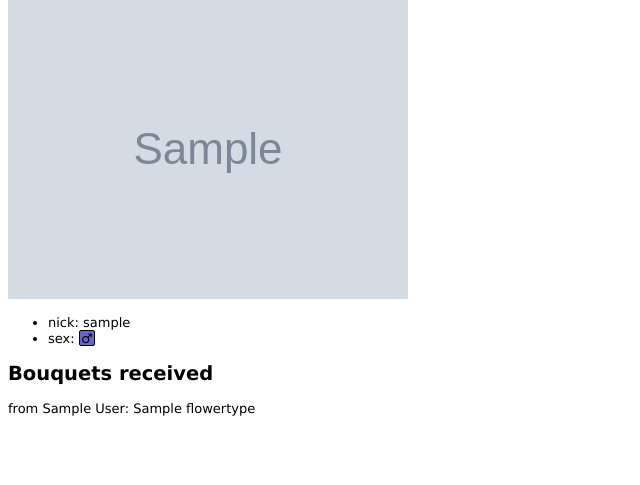
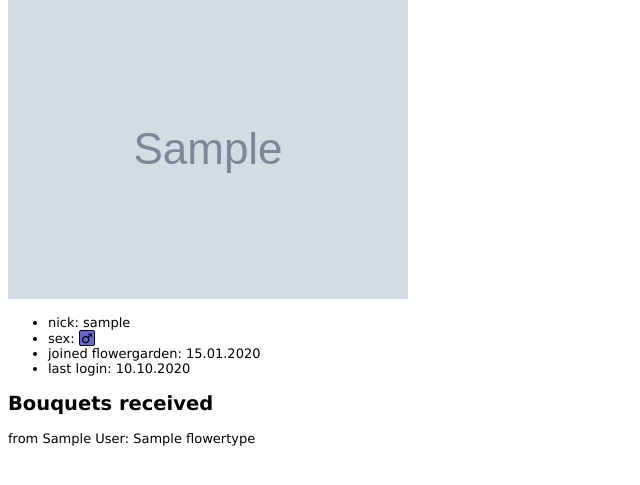
Before and after one commit to igneus/flowergarden, a Django app: template users/templates/detail.html in a window 1280 px wide. Shown: the part 152-637 px from the top of the page, without its empty margins (0-640 px from the left). Run offline with Django 3.2, Linux system fonts and the light colour scheme; tables that the repository leaves empty hold one stand-in row (values such as "Sample post"); the template is opened without the code that fills it: values that come from a table or form of the project are taken from there, most other values are stand-ins (such as "Sample title", 1, 10 or a date in 2020); grey boxes marked "Sample" are stand-in pictures; parts of the project's set-up code (start-up, migrations or seed data) failed here and were passed over.

Commit message:
show joined and last login time

```diff
--- a/users/templates/detail.html
+++ b/users/templates/detail.html
@@ -20,6 +20,8 @@
         <span class="sex male">♂</span>
     {% endif %}
     </li>
+    <li>joined flowergarden: {{ profile.user.date_joined|date:"d.m.Y" }}</li>
+    <li>last login: {{ profile.user.last_login|date:"d.m.Y" }}</li>
 </ul>
 
 <h2>Bouquets received</h2>
```
